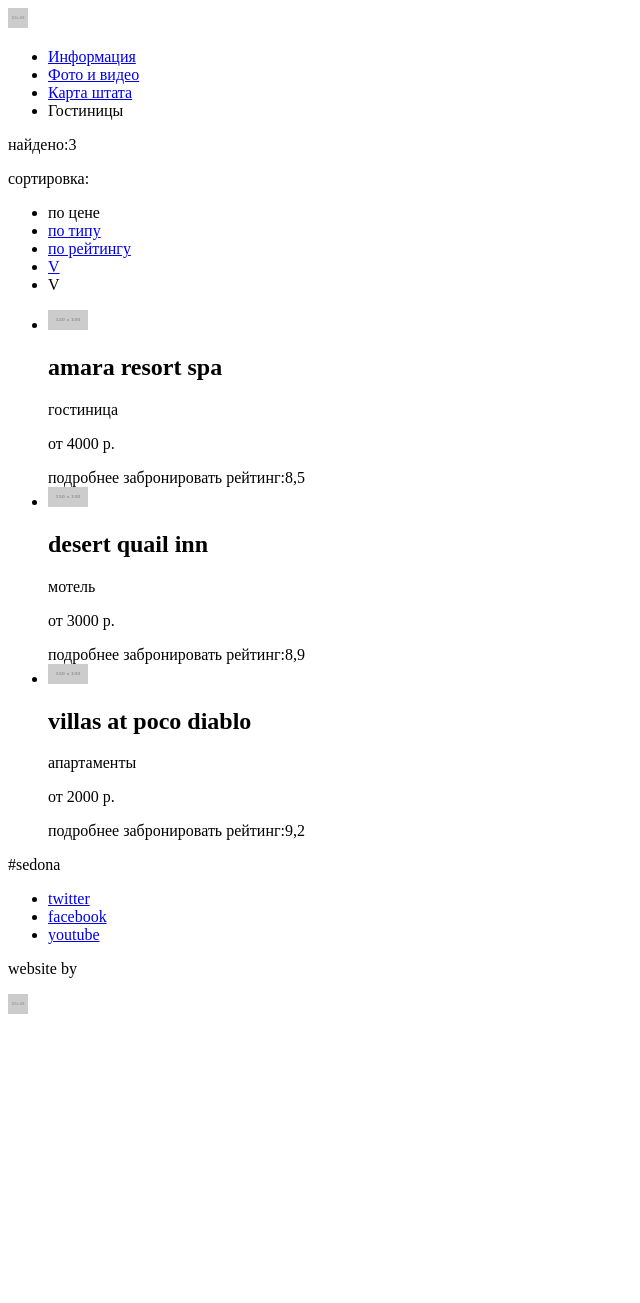
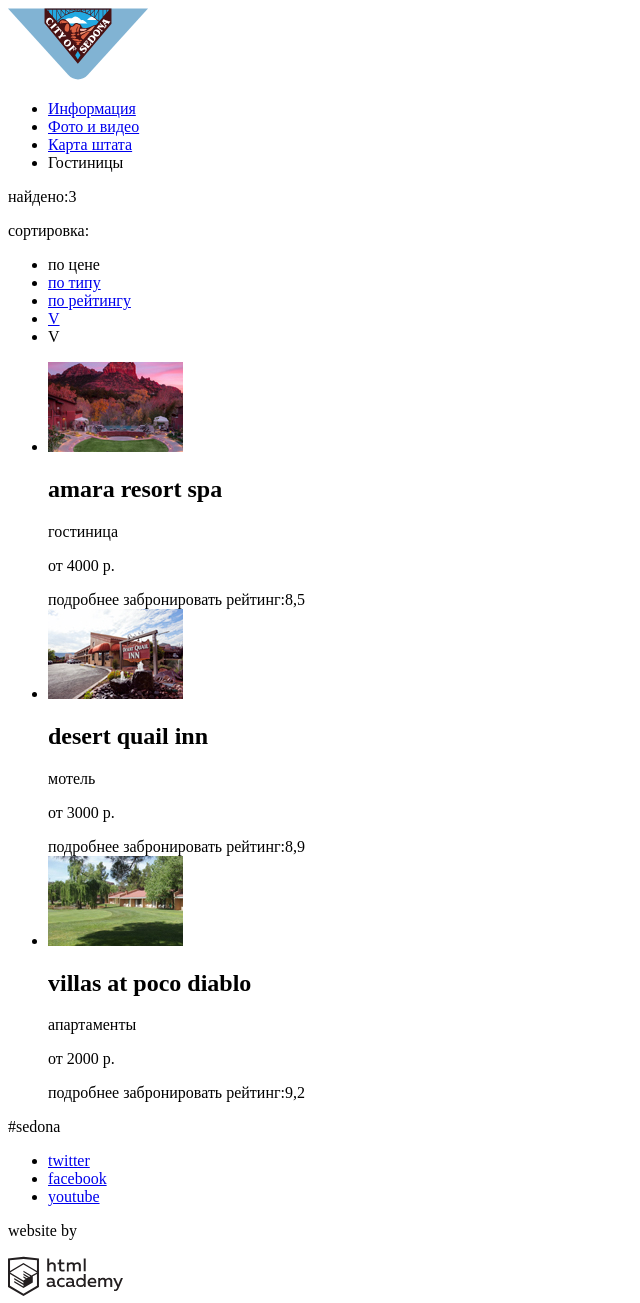
Before and after one commit to LarisaOds/832053-sedona, a plain HTML site: page inner.html in a window 1280 px wide. Shown: the whole page, without its empty margins (0-640 px from the left). Before the commit the page ends 1026 px from the top, so only its background shows below. Drawn offline with Linux system fonts and the light colour scheme; placeholder pictures from the web are drawn by us.

Commit message:
Подвязала картинки к index.html и inner.html

```diff
--- a/inner.html
+++ b/inner.html
@@ -9,7 +9,7 @@
 <body>
     <header class="main-header">
         <nav class="main-navigation">
-            <a class="main-header-logo" href="index.html"><img src="http://placehold.it/150x100" width="20" height="20" alt="лого City of Sedona"></a>
+            <a class="main-header-logo" href="index.html"><img src="img/logo-sedona.svg" width="140" height="72" alt="лого City of Sedona"></a>
             <ul class="site-navigation">
                 <li><a href="info.html">Информация</a></li>
                 <li><a href="media.html">Фото и видео</a></li>
@@ -37,7 +37,7 @@
             <div class="hotels-list">
                 <ul>
                     <li>
-                        <img src="http://placehold.it/150x100" width="40" height="20" alt="фото amara resort & spa">
+                        <img src="img\Layer 21.jpg" width="135" height="90" alt="фото amara resort & spa">
                         <h2 class="hotel-name">amara resort spa</h2>
                         <p class="hotel-type">гостиница</p>
                         <p class="price">от 4000 р.</p>
@@ -46,7 +46,7 @@
                         <span class="rating">рейтинг:8,5</span>
                     </li>
                     <li>
-                        <img src="http://placehold.it/150x100" width="40" height="20" alt="фото desert quail inn">
+                        <img src="img\Layer 89.jpg" width="135" height="90" alt="фото desert quail inn">
                         <h2 class="hotel-name">desert quail inn</h2>
                         <p class="hotel-type">мотель</p>
                         <p class="price">от 3000 р.</p>
@@ -55,7 +55,7 @@
                         <span class="rating">рейтинг:8,9</span>
                     </li>
                     <li>
-                        <img src="http://placehold.it/150x100" width="40" height="20" alt="фото villas at poco diablo">
+                        <img src="img\Layer 22.jpg" width="135" height="90" alt="фото villas at poco diablo">
                         <h2 class="hotel-name">villas at poco diablo</h2>
                         <p class="hotel-type">апартаменты</p>
                         <p class="price">от 2000 р.</p>
@@ -79,7 +79,7 @@
             </div>
             <div class="htmlacademy">
                 <p>website by</p>
-                <a href="https://htmlacademy.ru/intensive/htmlcss"><img src="http://placehold.it/150x100" width=20 height=20 alt="htmlacademy"></a></div>
+              <a href="https://htmlacademy.ru/intensive/htmlcss"><img src="img\logo-htmlacademy.svg" width=115 height=41 alt="htmlacademy"></a></div>
 
         </footer>
 
```
Also changed, not shown: index.html (+5 -5 lines), img/Layer 10.jpg (added), img/Layer 13.jpg (deleted), img/Layer 14.jpg (deleted), img/Layer 5.jpg (added), img/Layer 89.jpg (renamed from img/Layer 89 copy.jpg).
